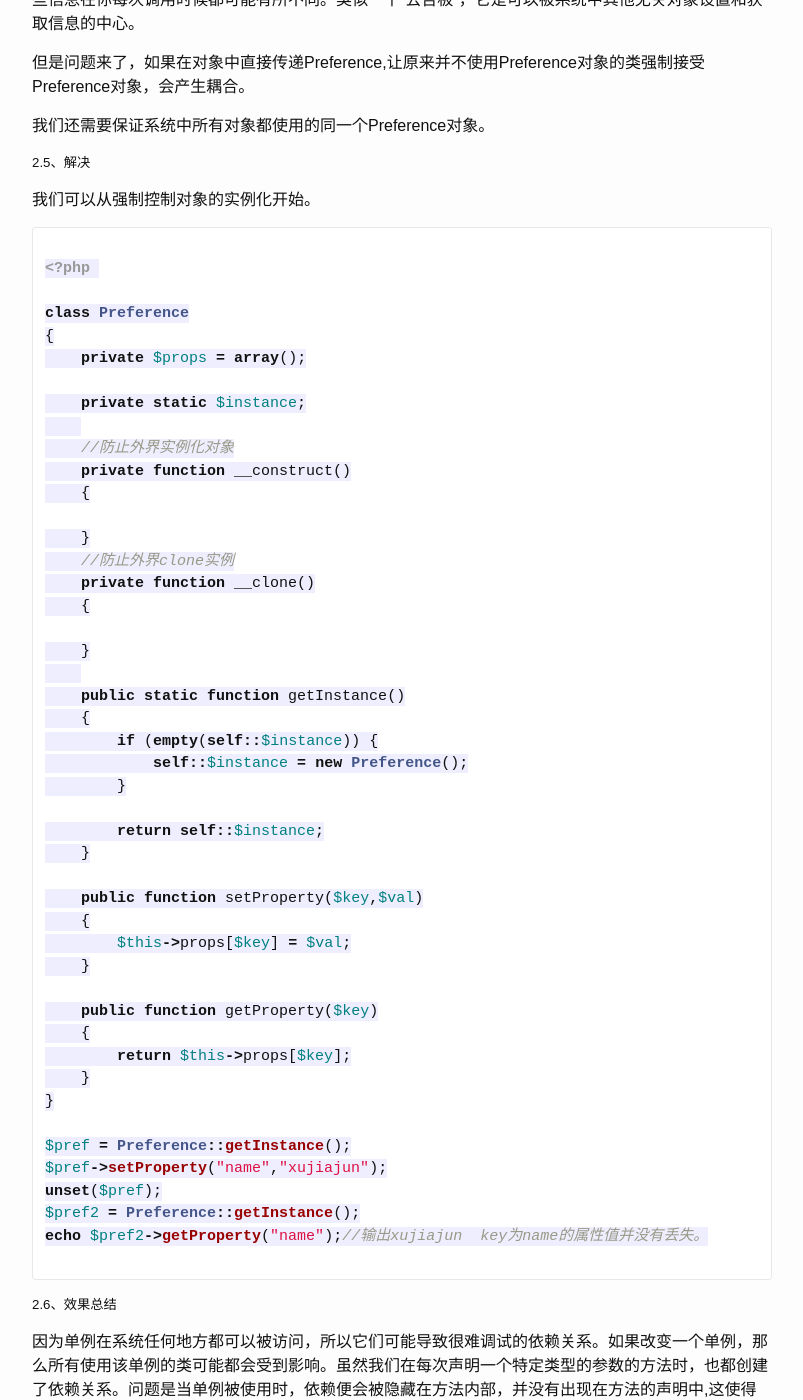
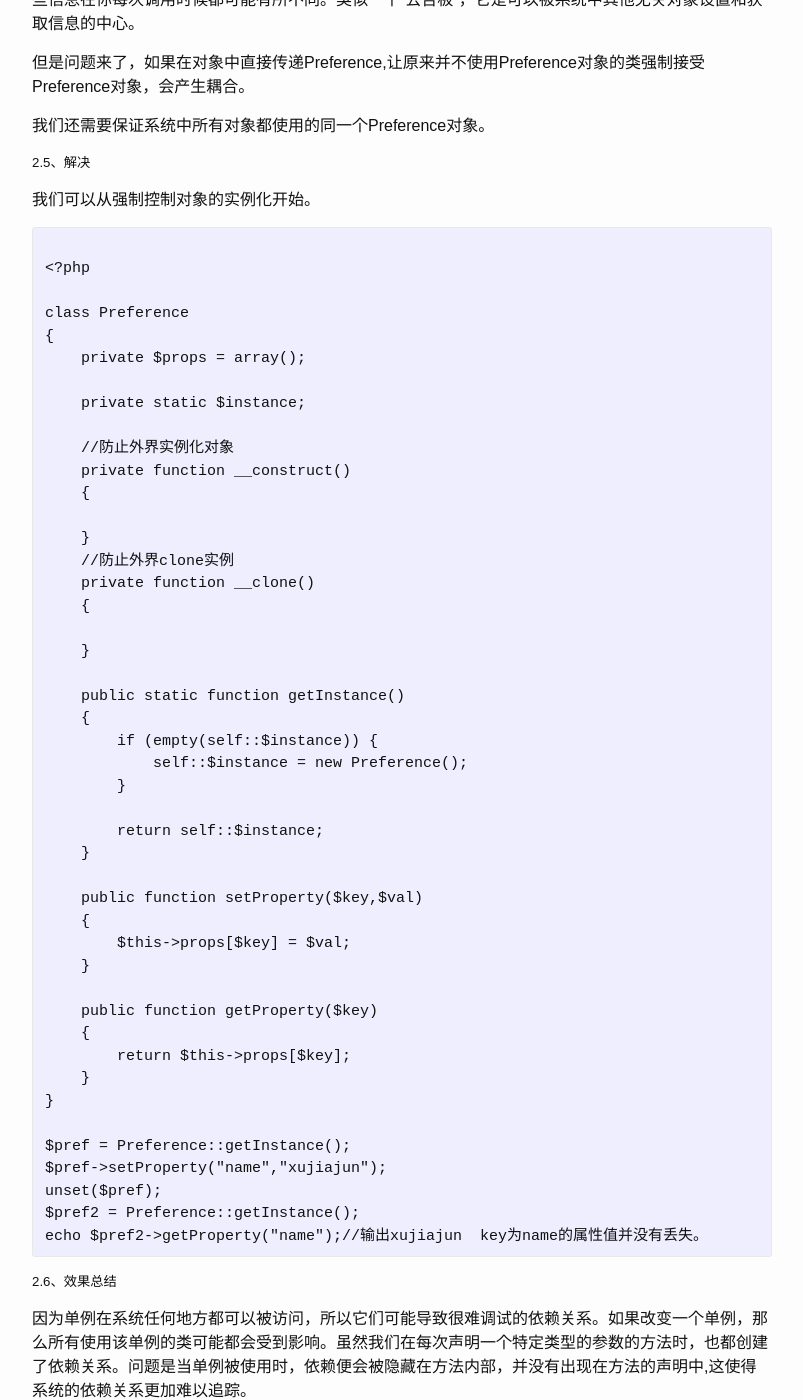
Before and after one commit to wuwenhan/wuwenhan.github.io, a Jekyll site: the page built from _posts/2015-07-22-单例模式.markdown, in a window 1280 px wide and 1400 px high, scrolled down 721 px. Shown: the whole window, without its empty margins (238-1041 px from the left). Built offline with Jekyll 4.4.1, drawn with Linux system fonts in a browser that asks for light colours; comment, search, counter and statistics services are not loaded.

````diff
--- a/_posts/2015-07-22-单例模式.markdown
+++ b/_posts/2015-07-22-单例模式.markdown
@@ -36,7 +36,7 @@ categories: wuwenhan update
 
 我们可以从强制控制对象的实例化开始。
 
-```php
+<pre>
 
 <?php
 
@@ -82,8 +82,8 @@ $pref->setProperty("name","xujiajun");
 unset($pref);
 $pref2 = Preference::getInstance();
 echo $pref2->getProperty("name");//输出xujiajun  key为name的属性值并没有丢失。
+</pre>
 
-```
 <h5 id="result-singleton">2.6、效果总结</h5>
 
 因为单例在系统任何地方都可以被访问，所以它们可能导致很难调试的依赖关系。如果改变一个单例，那么所有使用该单例的类可能都会受到影响。虽然我们在每次声明一个特定类型的参数的方法时，也都创建了依赖关系。问题是当单例被使用时，依赖便会被隐藏在方法内部，并没有出现在方法的声明中,这使得系统的依赖关系更加难以追踪。
````
Also changed, not shown: _posts/2015-07-25-情怀.markdown (added, +16 -0 lines).
